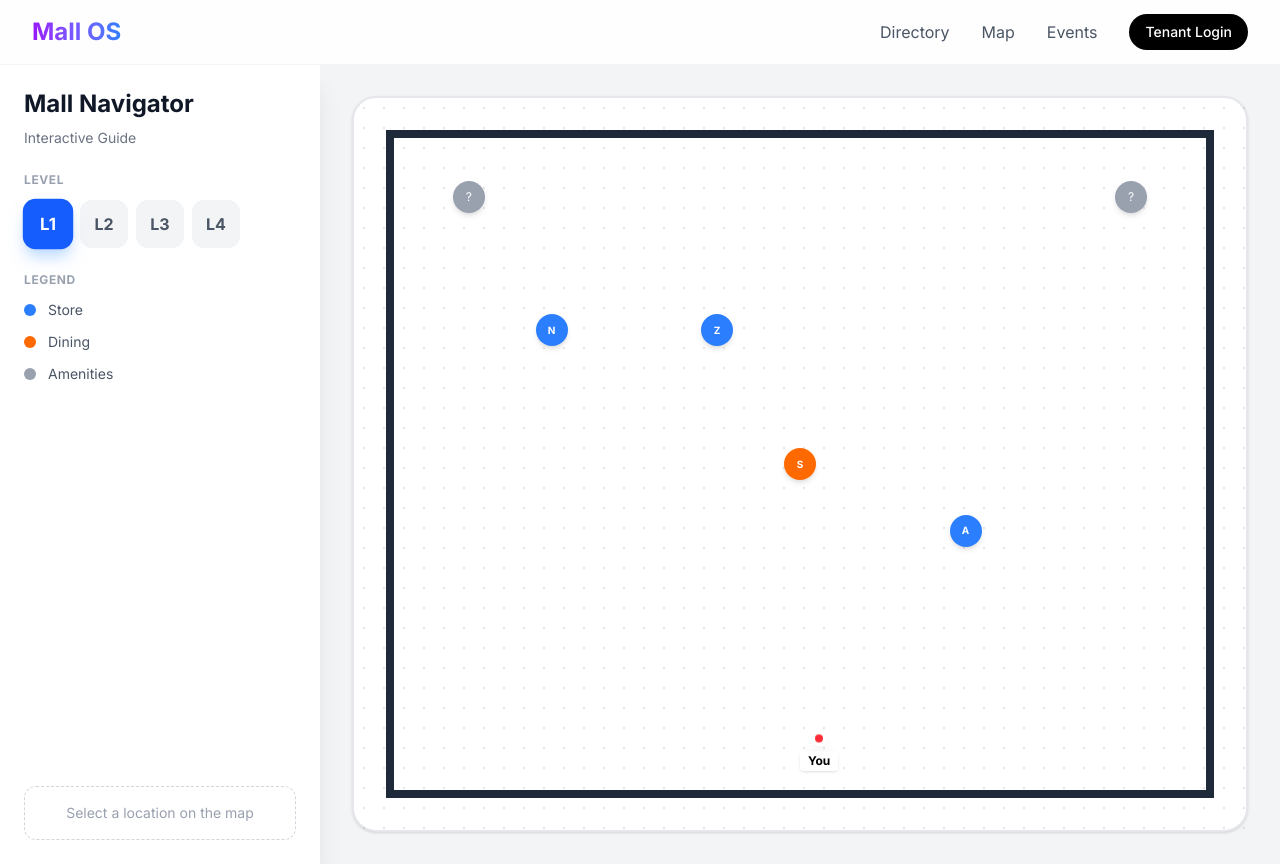
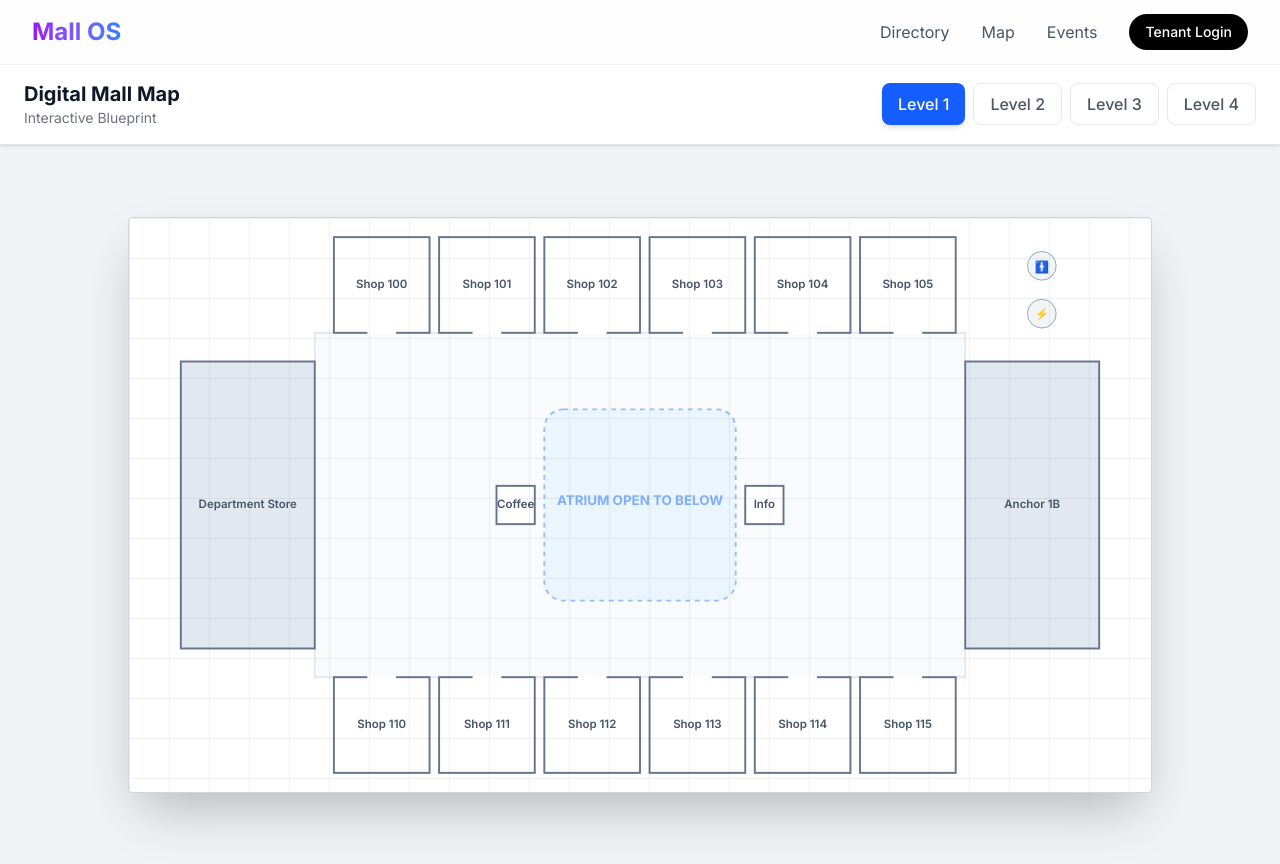
Before and after one commit to saharsh3008/digital-mall, a Next.js app in the folder client/: page /map in a window 1280 px wide. Built offline with nearby package versions, Linux system fonts and the light colour scheme.

Commit message:
feat: enhance map with svg blueprint design

```diff
--- a/client/src/app/map/page.tsx
+++ b/client/src/app/map/page.tsx
@@ -1,136 +1,187 @@
 'use client';
 
 import { useState } from 'react';
-import Image from 'next/image';
 
 const FLOORS = [1, 2, 3, 4];
 
-// Simple coordinate system for demo purposes
-// In a real app, this would be GeoJSON
-const POIs = [
-    { id: '101', name: 'Nike', x: 20, y: 30, floor: 1, type: 'store' },
-    { id: '102', name: 'Zara', x: 40, y: 30, floor: 1, type: 'store' },
-    { id: '105', name: 'Apple', x: 70, y: 60, floor: 1, type: 'store' },
-    { id: '108', name: 'Starbucks', x: 50, y: 50, floor: 1, type: 'cafe' },
-    { id: '201', name: 'Uniqlo', x: 30, y: 40, floor: 2, type: 'store' },
-    { id: '305', name: 'Sony', x: 60, y: 30, floor: 3, type: 'store' },
-    { id: '401', name: 'McDonalds', x: 50, y: 50, floor: 4, type: 'food' },
-    { id: 'e1', name: 'Elevator', x: 10, y: 10, floor: 1, type: 'amenity' },
-    { id: 'r1', name: 'Restroom', x: 90, y: 10, floor: 1, type: 'amenity' },
-];
+interface Unit {
+    id: string;
+    x: number;
+    y: number;
+    width: number;
+    height: number;
+    label: string;
+    type: 'store' | 'anchor' | 'kiosk' | 'amenity';
+}
+
+// Generate a procedural floor plan
+const getFloorUnits = (floor: number): Unit[] => {
+    const units: Unit[] = [];
+
+    // Anchor Store (Left)
+    units.push({ id: `${floor}-anchor-l`, x: 20, y: 150, width: 140, height: 300, label: floor === 1 ? 'Department Store' : `Anchor ${floor}A`, type: 'anchor' });
+
+    // Anchor Store (Right)
+    units.push({ id: `${floor}-anchor-r`, x: 840, y: 150, width: 140, height: 300, label: floor === 4 ? 'Cinema' : `Anchor ${floor}B`, type: 'anchor' });
+
+    // Top Row Shops
+    for (let i = 0; i < 6; i++) {
+        units.push({
+            id: `${floor}-top-${i}`,
+            x: 180 + (i * 110),
+            y: 20,
+            width: 100,
+            height: 100,
+            label: `Shop ${floor}0${i}`,
+            type: 'store'
+        });
+    }
+
+    // Bottom Row Shops
+    for (let i = 0; i < 6; i++) {
+        units.push({
+            id: `${floor}-btm-${i}`,
+            x: 180 + (i * 110),
+            y: 480,
+            width: 100,
+            height: 100,
+            label: `Shop ${floor}1${i}`,
+            type: 'store'
+        });
+    }
+
+    // Center Kiosks
+    units.push({ id: `${floor}-k1`, x: 350, y: 280, width: 40, height: 40, label: 'Coffee', type: 'kiosk' });
+    units.push({ id: `${floor}-k2`, x: 610, y: 280, width: 40, height: 40, label: 'Info', type: 'kiosk' });
+
+    return units;
+};
 
 export default function MapPage() {
     const [activeFloor, setActiveFloor] = useState(1);
-    const [selectedPoi, setSelectedPoi] = useState<any>(null);
+    const [selectedUnit, setSelectedUnit] = useState<Unit | null>(null);
 
-    const currentPois = POIs.filter(p => p.floor === activeFloor);
+    const units = getFloorUnits(activeFloor);
 
     return (
-        <div className="min-h-screen bg-gray-50 flex flex-col md:flex-row">
-            {/* Sidebar Controls */}
-            <div className="w-full md:w-80 bg-white p-6 shadow-xl z-20 flex flex-col gap-6">
+        <div className="min-h-screen bg-gray-50 flex flex-col items-stretch">
+            {/* Top Bar */}
+            <div className="bg-white border-b border-gray-200 px-6 py-4 flex flex-col md:flex-row justify-between items-center z-10 shadow-sm">
                 <div>
-                    <h1 className="text-2xl font-bold text-gray-900 mb-2">Mall Navigator</h1>
-                    <p className="text-gray-500 text-sm">Interactive Guide</p>
+                    <h1 className="text-xl font-bold text-gray-900">Digital Mall Map</h1>
+                    <p className="text-sm text-gray-500">Interactive Blueprint</p>
                 </div>
 
-                {/* Floor Selector */}
-                <div>
-                    <label className="text-xs font-bold text-gray-400 uppercase tracking-wider mb-3 block">Level</label>
-                    <div className="flex gap-2">
-                        {FLOORS.map(floor => (
+                <div className="flex gap-2 mt-4 md:mt-0">
+                    {FLOORS.map(f => (
                         <button
-                                key={floor}
-                                onClick={() => setActiveFloor(floor)}
-                                className={`w-12 h-12 rounded-xl font-bold transition-all ${activeFloor === floor
-                                        ? 'bg-blue-600 text-white shadow-lg shadow-blue-200 scale-105'
-                                        : 'bg-gray-100 text-gray-600 hover:bg-gray-200'
+                            key={f}
+                            onClick={() => setActiveFloor(f)}
+                            className={`px-4 py-2 rounded-lg font-medium transition-all ${activeFloor === f
+                                    ? 'bg-blue-600 text-white shadow-md'
+                                    : 'bg-white border border-gray-200 text-gray-600 hover:bg-gray-50'
                                 }`}
                         >
-                                L{floor}
+                            Level {f}
                         </button>
                     ))}
                 </div>
             </div>
 
-                {/* Legend */}
-                <div className="space-y-3">
-                    <label className="text-xs font-bold text-gray-400 uppercase tracking-wider block">Legend</label>
-                    <div className="flex items-center gap-3 text-sm text-gray-600">
-                        <span className="w-3 h-3 rounded-full bg-blue-500"></span> Store
-                    </div>
-                    <div className="flex items-center gap-3 text-sm text-gray-600">
-                        <span className="w-3 h-3 rounded-full bg-orange-500"></span> Dining
-                    </div>
-                    <div className="flex items-center gap-3 text-sm text-gray-600">
-                        <span className="w-3 h-3 rounded-full bg-gray-400"></span> Amenities
+            <div className="flex-1 flex overflow-hidden">
+                {/* Map Canvas */}
+                <div className="flex-1 bg-[#f0f2f5] relative overflow-hidden flex items-center justify-center p-8">
+                    <div className="bg-white shadow-2xl rounded-sm w-full max-w-5xl aspect-[16/9] relative overflow-hidden border border-gray-300">
+                        {/* Blueprint Pattern */}
+                        <div className="absolute inset-0 opacity-5 pointer-events-none"
+                            style={{ backgroundImage: 'linear-gradient(#000 1px, transparent 1px), linear-gradient(90deg, #000 1px, transparent 1px)', backgroundSize: '40px 40px' }}
+                        />
+
+                        <svg viewBox="0 0 1000 600" className="w-full h-full">
+                            {/* Floor Base */}
+                            <rect x="0" y="0" width="1000" height="600" fill="none" />
+
+                            {/* Corridors (Negative Space logic visualized as floor) */}
+                            <path d="M160,120 L840,120 L840,480 L160,480 Z" fill="#f8fafc" stroke="#e2e8f0" strokeWidth="2" />
+
+                            {/* Atrium Hole */}
+                            <rect x="400" y="200" width="200" height="200" rx="20" fill="#e0f2fe" opacity="0.5" stroke="#3b82f6" strokeWidth="2" strokeDasharray="5,5" />
+                            <text x="500" y="300" textAnchor="middle" fill="#3b82f6" fontSize="14" fontWeight="bold" opacity="0.6">ATRIUM OPEN TO BELOW</text>
+
+                            {/* Units */}
+                            {units.map(unit => (
+                                <g
+                                    key={unit.id}
+                                    onClick={() => setSelectedUnit(unit)}
+                                    className="cursor-pointer hover:opacity-80 transition-opacity"
+                                >
+                                    <rect
+                                        x={unit.x}
+                                        y={unit.y}
+                                        width={unit.width}
+                                        height={unit.height}
+                                        fill={selectedUnit?.id === unit.id ? '#3b82f6' : (unit.type === 'anchor' ? '#e2e8f0' : '#fff')}
+                                        stroke={selectedUnit?.id === unit.id ? '#2563eb' : '#64748b'}
+                                        strokeWidth={selectedUnit?.id === unit.id ? '3' : '2'}
+                                    />
+                                    {/* Entrance Indication (Door) */}
+                                    {unit.y < 100 && <line x1={unit.x + unit.width / 2 - 15} y1={unit.y + unit.height} x2={unit.x + unit.width / 2 + 15} y2={unit.y + unit.height} stroke="white" strokeWidth="4" />}
+                                    {unit.y > 400 && <line x1={unit.x + unit.width / 2 - 15} y1={unit.y} x2={unit.x + unit.width / 2 + 15} y2={unit.y} stroke="white" strokeWidth="4" />}
+
+                                    {/* Text Label */}
+                                    <text
+                                        x={unit.x + unit.width / 2}
+                                        y={unit.y + unit.height / 2}
+                                        textAnchor="middle"
+                                        dominantBaseline="middle"
+                                        fontSize="12"
+                                        fontWeight="600"
+                                        fill={selectedUnit?.id === unit.id ? 'white' : '#475569'}
+                                        style={{ pointerEvents: 'none' }}
+                                    >
+                                        {unit.label}
+                                    </text>
+                                </g>
+                            ))}
+
+                            {/* Amenities Icons */}
+                            <g transform="translate(900, 30)">
+                                <circle cx="20" cy="20" r="15" fill="#f1f5f9" stroke="#94a3b8" />
+                                <text x="20" y="25" textAnchor="middle" fontSize="12">🚹</text>
+                            </g>
+                            <g transform="translate(900, 80)">
+                                <circle cx="20" cy="20" r="15" fill="#f1f5f9" stroke="#94a3b8" />
+                                <text x="20" y="25" textAnchor="middle" fontSize="12">⚡</text>
+                            </g>
+                        </svg>
                     </div>
                 </div>
 
-                {/* Selected Info */}
-                {selectedPoi ? (
-                    <div className="mt-auto bg-blue-50 p-4 rounded-xl border border-blue-100 animate-fade-in">
-                        <h3 className="font-bold text-gray-900">{selectedPoi.name}</h3>
-                        <p className="text-sm text-blue-600">Level {selectedPoi.floor}</p>
-                        <button className="mt-3 w-full py-2 bg-blue-600 text-white text-sm font-medium rounded-lg hover:bg-blue-700">
-                            Navigate Here
+                {/* Info Panel (Overlay or Side) */}
+                {selectedUnit && (
+                    <div className="absolute bottom-8 right-8 w-80 bg-white p-6 rounded-xl shadow-2xl border border-gray-100 animate-slide-up">
+                        <div className="flex justify-between items-start mb-4">
+                            <div>
+                                <span className="text-xs font-bold uppercase text-blue-600 tracking-wider">{selectedUnit.type}</span>
+                                <h2 className="text-2xl font-bold text-gray-900">{selectedUnit.label}</h2>
+                            </div>
+                            <button onClick={() => setSelectedUnit(null)} className="text-gray-400 hover:text-gray-600">×</button>
+                        </div>
+
+                        <div className="space-y-4">
+                            <p className="text-gray-600 text-sm">
+                                Located on <span className="font-semibold text-gray-900">Level {activeFloor}</span>.
+                            </p>
+
+                            <button className="w-full py-3 bg-black text-white rounded-lg font-medium hover:bg-gray-800 transition">
+                                Get Directions
+                            </button>
+                            <button className="w-full py-3 bg-white border border-gray-200 text-gray-700 rounded-lg font-medium hover:bg-gray-50 transition">
+                                View Store Details
                             </button>
                         </div>
-                ) : (
-                    <div className="mt-auto p-4 border border-dashed border-gray-300 rounded-xl text-center text-gray-400 text-sm">
-                        Select a location on the map
                     </div>
                 )}
-            </div>
-
-            {/* Map Canvas */}
-            <div className="flex-1 relative overflow-hidden bg-gray-100 cursor-grab active:cursor-grabbing">
-                {/* Placeholder SVG Map Background */}
-                <div className="absolute inset-8 bg-white rounded-3xl shadow-sm border-2 border-gray-200 p-8 transform transition-all">
-                    {/* Grid Lines */}
-                    <div className="absolute inset-0 opacity-10"
-                        style={{ backgroundImage: 'radial-gradient(#000 1px, transparent 1px)', backgroundSize: '20px 20px' }}
-                    />
-
-                    <div className="relative w-full h-full">
-                        {/* Structural Walls (Abstract) */}
-                        <div className="absolute top-0 left-0 w-full h-2 bg-gray-800"></div>
-                        <div className="absolute bottom-0 left-0 w-full h-2 bg-gray-800"></div>
-                        <div className="absolute top-0 left-0 h-full w-2 bg-gray-800"></div>
-                        <div className="absolute top-0 right-0 h-full w-2 bg-gray-800"></div>
-
-                        {/* POI Markers */}
-                        {currentPois.map(poi => (
-                            <button
-                                key={poi.id}
-                                onClick={() => setSelectedPoi(poi)}
-                                className={`absolute w-8 h-8 -ml-4 -mt-4 rounded-full flex items-center justify-center shadow-md transition-transform hover:scale-125 ${selectedPoi?.id === poi.id ? 'ring-4 ring-blue-200 z-10 scale-125' : ''
-                                    } ${poi.type === 'store' ? 'bg-blue-500 text-white' :
-                                        poi.type === 'food' || poi.type === 'cafe' ? 'bg-orange-500 text-white' :
-                                            'bg-gray-400 text-white'
-                                    }`}
-                                style={{ left: `${poi.x}%`, top: `${poi.y}%` }}
-                            >
-                                {poi.type === 'amenity' ? (
-                                    <span className="text-xs">?</span>
-                                ) : (
-                                    <span className="text-[10px] font-bold">{poi.name[0]}</span>
-                                )}
-
-                                {/* Label */}
-                                <span className="absolute top-full mt-1 bg-gray-900 text-white text-xs px-2 py-0.5 rounded opacity-0 group-hover:opacity-100 whitespace-nowrap pointer-events-none">
-                                    {poi.name}
-                                </span>
-                            </button>
-                        ))}
-
-                        {/* "You Are Here" Marker */}
-                        <div className="absolute left-[50%] top-[90%] flex flex-col items-center">
-                            <div className="w-4 h-4 bg-red-500 rounded-full border-4 border-white shadow-lg animate-bounce"></div>
-                            <span className="bg-white/80 px-2 py-0.5 rounded text-xs font-bold shadow-sm mt-1">You</span>
-                        </div>
-                    </div>
-                </div>
             </div>
         </div>
     );
```
Lines whose indentation alone changed are shown as unchanged.
